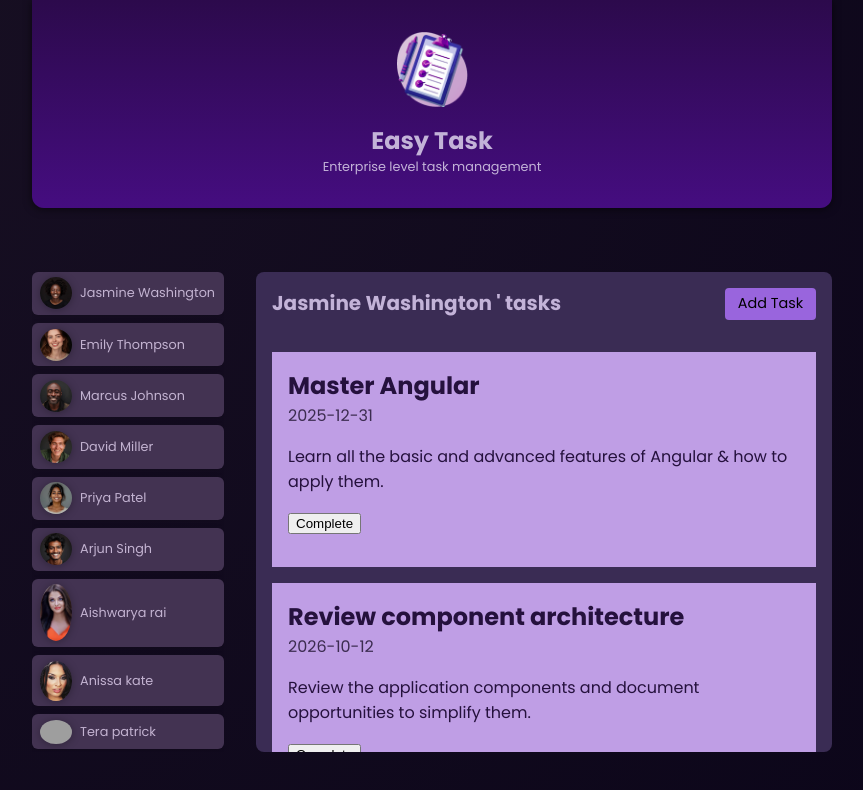
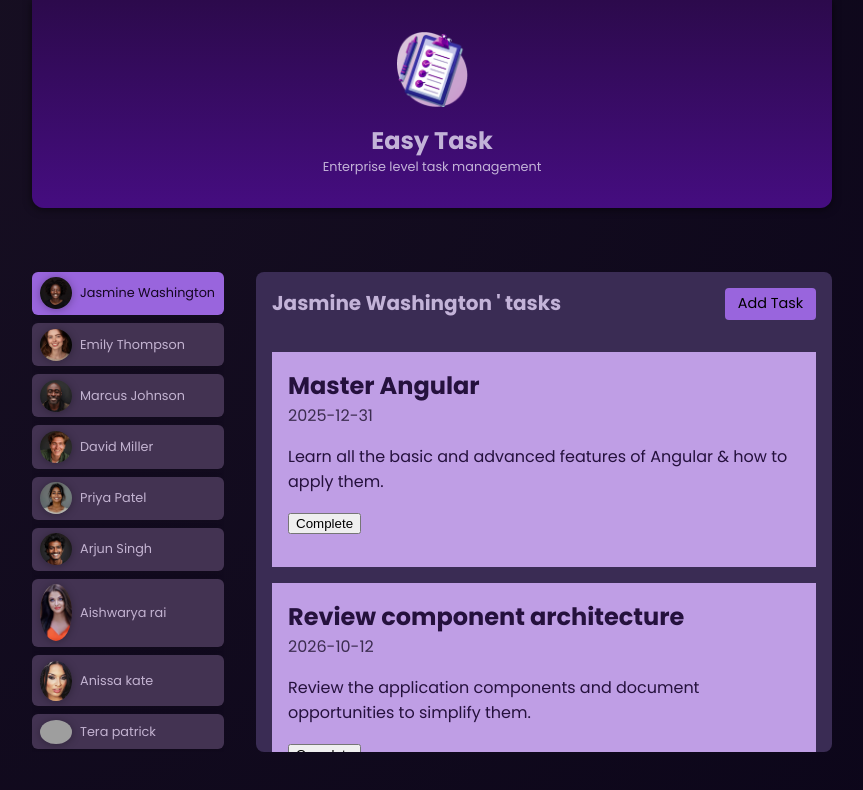
Before and after one commit to Rahulghat/angular, an Angular app: page / in a window 1280 px wide. Both pictures are taken after a click on the button "Jasmine Washington". Shown: the top 790 px of the page, without its empty margins (208-1071 px from the left). Built offline with nearby package versions, Linux system fonts and the light colour scheme; grey boxes are pictures that could not be loaded.

Commit message:
complete task

```diff
--- a/src/app/app.html
+++ b/src/app/app.html
@@ -2,7 +2,7 @@
 <main>
   <ul id="users">
      @for (user of users;track user.id) {
-      <li><app-user-component [user]="user" (userSelected)="onSelectUser($event)" /></li>
+      <li><app-user-component [user]="user" (userSelected)="onSelectUser($event)" [selected]="user.id===selectedUserId" /></li>
     }
 
   <!--
@@ -11,7 +11,7 @@
     </li> -->
   </ul>
   @if(selectedUserId!=='') {
-  <app-task-component [name]="selectedUser!.name" [id]="selectedUser!.id" />
+  <app-task-component [name]="selectedUser!.name" [id]="selectedUser!.id"  />
   }
   @else {
     <p id="fallback"> pls select user</p>
--- a/src/app/task-component/single-task/single-task.html
+++ b/src/app/task-component/single-task/single-task.html
@@ -2,7 +2,7 @@
   <h2>{{ task.title }}</h2>
   <time>{{ task.dueDate }}</time>
   <p>{{ task.summary }}</p>
-  <p class="action">
+  <p (click)="onCompleteTask()" class="action">
     <button>Complete</button>
   </p>
 </article>
--- a/src/app/task-component/single-task/single-task.ts
+++ b/src/app/task-component/single-task/single-task.ts
@@ -1,4 +1,5 @@
-import { Component, Input } from '@angular/core';
+import { Component, Input, Output, EventEmitter } from '@angular/core';
+import { task } from './task,model';
 @Component({
   imports: [],
   selector: 'app-single-task',
@@ -6,9 +7,9 @@ import { Component, Input } from '@angular/core';
   templateUrl: './single-task.html',
 })
 export class SingleTask {
-
-  @Input({required: true}) task!: any;
-
-
-
+  @Input({ required: true }) task!: task;
+  @Output() complete = new EventEmitter<string>();
+  onCompleteTask() {
+    this.complete.emit(this.task.id);
+  }
 }
--- /dev/null
+++ b/src/app/task-component/single-task/task,model.ts
@@ -0,0 +1,9 @@
+export interface task{
+
+    id: string;
+    userId: string;
+    title: string;
+    summary: string;
+    dueDate: string;
+
+}
--- a/src/app/task-component/task-component.html
+++ b/src/app/task-component/task-component.html
@@ -9,7 +9,7 @@
   <ul>
     @for (task of selectedUserTasks; track task.id) {
       <li>
-        <app-single-task [task]="task"  />
+        <app-single-task [task]="task" (complete)="completeTask($event)"  />
       </li>
     }
   </ul>
--- a/src/app/task-component/task-component.ts
+++ b/src/app/task-component/task-component.ts
@@ -2,24 +2,21 @@ import { Component, Input } from '@angular/core';
 import { SingleTask } from './single-task/single-task';
 
 @Component({
-  imports: [ SingleTask],
+  imports: [SingleTask],
   selector: 'app-task-component',
   styleUrl: './task-component.css',
   templateUrl: './task-component.html',
 })
 export class TaskComponent {
-
- @Input({required: true}) name!: string ;
- @Input({required: true}) id!: string ;
-
+  @Input({ required: true }) name!: string;
+  @Input({ required: true }) id!: string;
 
   tasks = [
     {
       id: 't1',
       userId: 'u1',
       title: 'Master Angular',
-    summary:
-      'Learn all the basic and advanced features of Angular & how to apply them.',
+      summary: 'Learn all the basic and advanced features of Angular & how to apply them.',
       dueDate: '2025-12-31',
     },
     {
@@ -33,8 +30,7 @@ export class TaskComponent {
       id: 't3',
       userId: 'u3',
       title: 'Prepare issue template',
-    summary:
-      'Prepare and describe an issue template which will help with project management',
+      summary: 'Prepare and describe an issue template which will help with project management',
       dueDate: '2024-06-15',
     },
     {
@@ -152,8 +148,10 @@ export class TaskComponent {
   ];
 
   get selectedUserTasks() {
-  return this.tasks.filter(task => task.userId === this.id);
+    return this.tasks.filter((task) => task.userId === this.id);
   }
 
-
+  completeTask(taskId: string) {
+    this.tasks = this.tasks.filter((task) => task.id !== taskId);
   }
+}
--- a/src/app/user-component/user-component.html
+++ b/src/app/user-component/user-component.html
@@ -1,5 +1,5 @@
 <div>
-  <button (click)="onSelectUser()">
+  <button [class.active]="selected" (click)="onSelectUser()">
     <img [src]="imagePath" [alt]="user.id" />
     <span>{{ user.name }}</span>
   </button>
--- a/src/app/user-component/user-component.ts
+++ b/src/app/user-component/user-component.ts
@@ -1,4 +1,4 @@
-import { Component , INJECTOR, Input,input, Output,EventEmitter, output} from '@angular/core';
+import { Component, INJECTOR, Input, input, Output, EventEmitter, output } from '@angular/core';
 import { DUMMY_USERS } from '../dummy-users';
 import { User } from './user.model';
 
@@ -9,14 +9,15 @@ import { User } from './user.model';
   templateUrl: './user-component.html',
 })
 export class UserComponent {
-/*@Input({required: true}) avatar!: string ;
+  /*@Input({required: true}) avatar!: string ;
 @Input({required: true}) name !: string ;
 @Input({required: true}) id!: string ;*/
 
-@Input({required: true}) user!:User;
-@Output() userSelected = new EventEmitter<string>();
-//userSelected = output<string>() ;
-get imagePath(): string {
+  @Input({ required: true }) user!: User;
+  @Output() userSelected = new EventEmitter<string>();
+  @Input({ required: true }) selected!: Boolean;
+  //userSelected = output<string>() ;
+  get imagePath(): string {
     return `assets/users/${this.user.avatar}`;
   }
   onSelectUser(): void {
```
Lines whose indentation alone changed are shown as unchanged.
